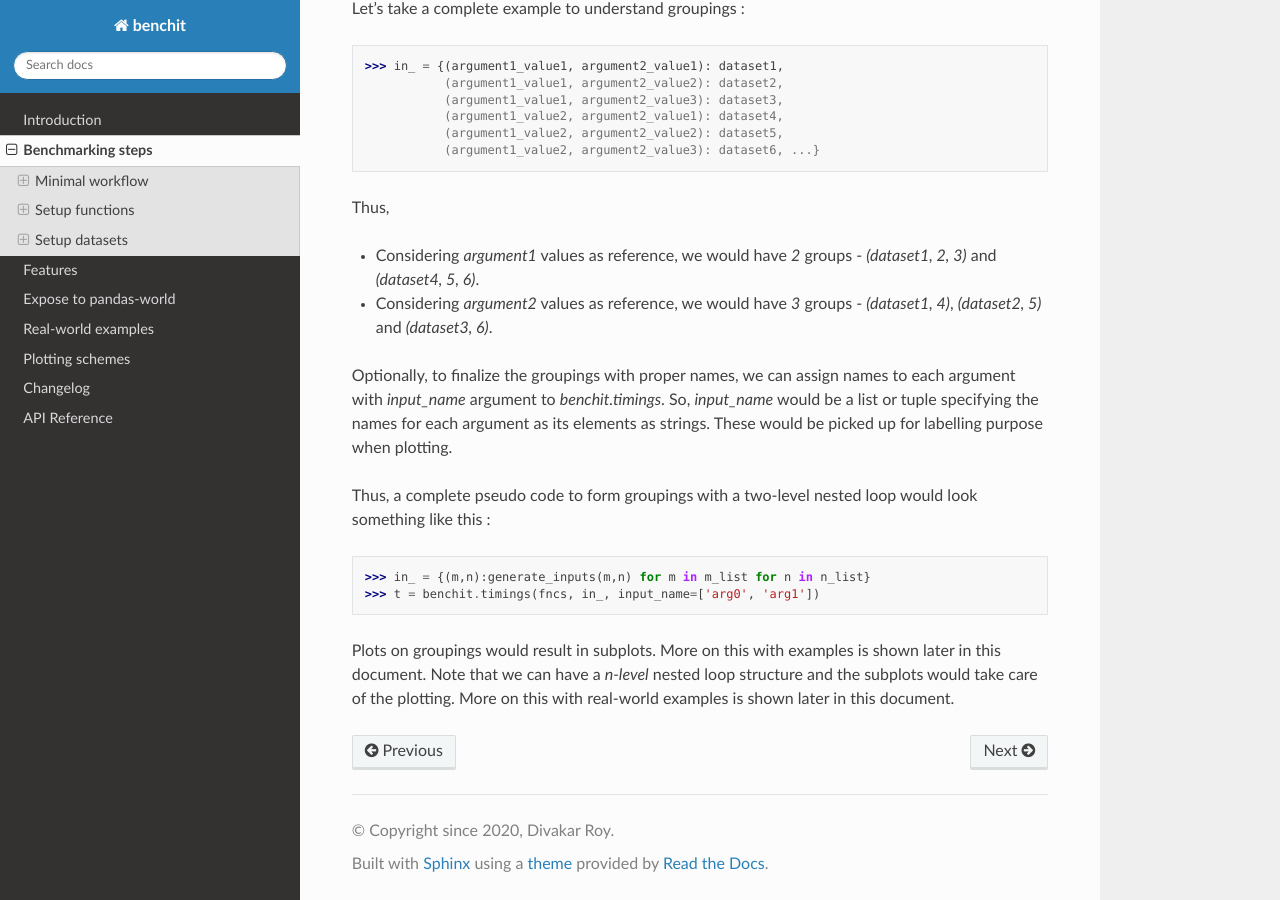
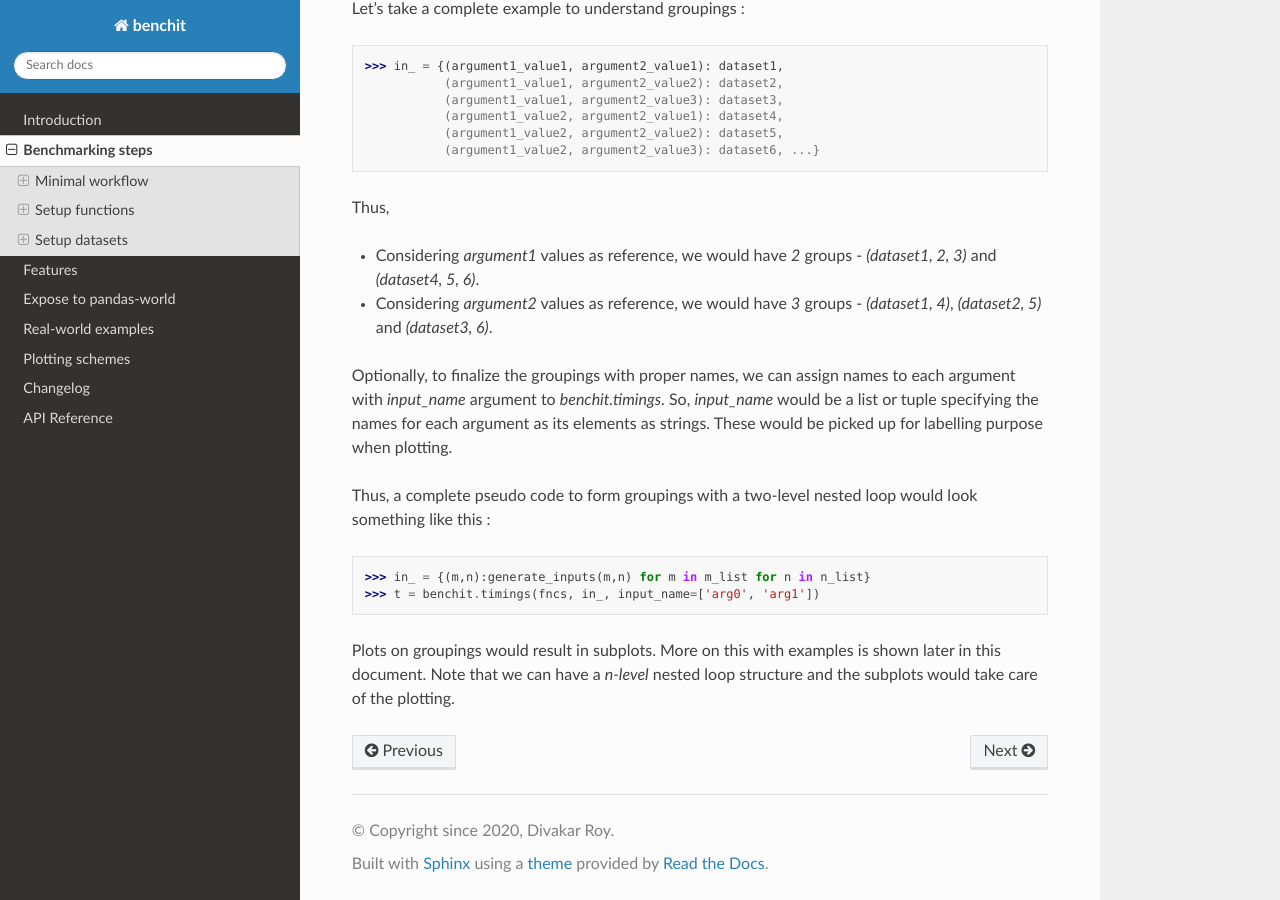
Before and after one commit to droyed/benchit, a Sphinx documentation site: the page built from docs/source/workflow.rst, in a window 1280 px wide and 900 px high, scrolled down 4831 px. Built offline with Sphinx 7.4.7 and the Read the Docs theme 2.0.0, drawn with Linux system fonts in a browser that asks for light colours.

Commit message:
docs typo

```diff
--- a/docs/source/workflow.rst
+++ b/docs/source/workflow.rst
@@ -216,6 +216,6 @@ Thus, a complete pseudo code to form groupings with a two-level nested loop woul
     >>> in_ = {(m,n):generate_inputs(m,n) for m in m_list for n in n_list}
     >>> t = benchit.timings(fncs, in_, input_name=['arg0', 'arg1'])
 
-Plots on groupings would result in subplots. More on this with examples is shown later in this document. Note that we can have a `n-level` nested loop structure and the subplots would take care of the plotting. More on this with real-world examples is shown later in this document.
+Plots on groupings would result in subplots. More on this with examples is shown later in this document. Note that we can have a `n-level` nested loop structure and the subplots would take care of the plotting.
 
 .. |timings| image:: timings.png
```
